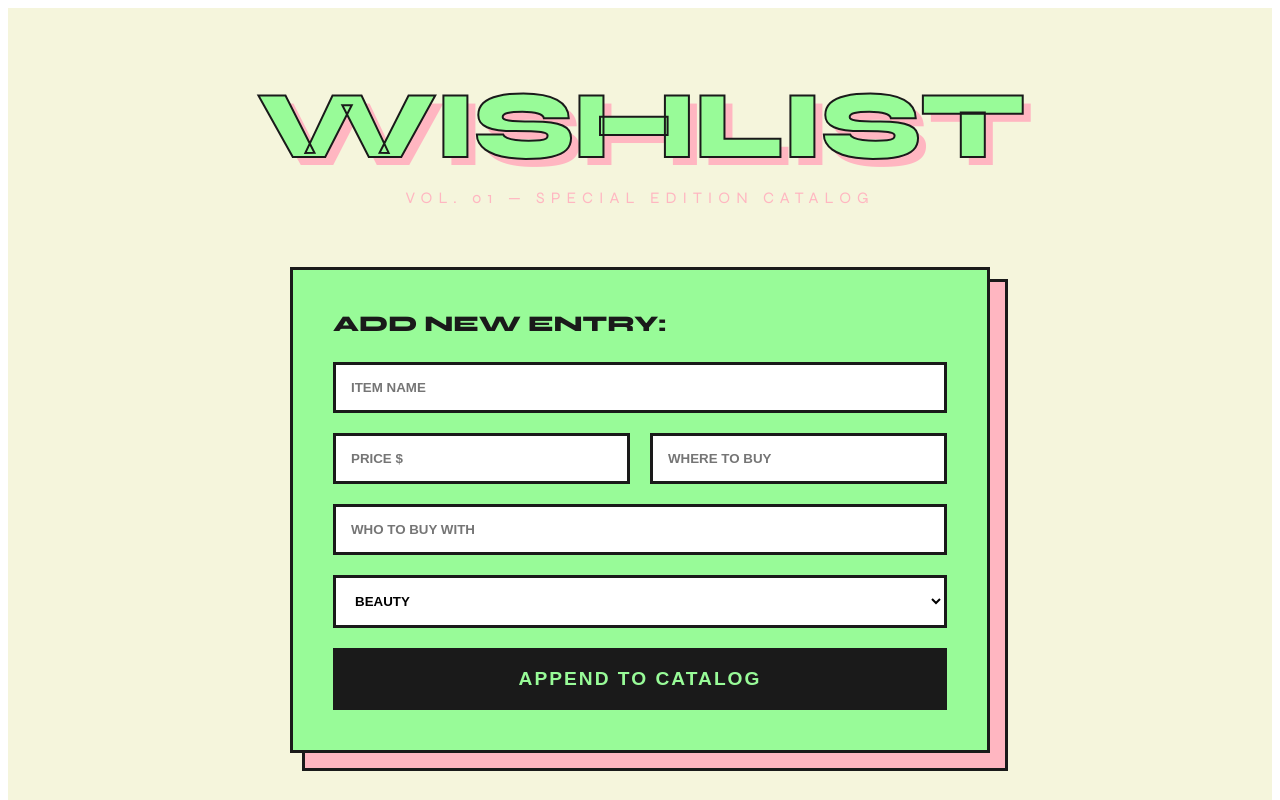
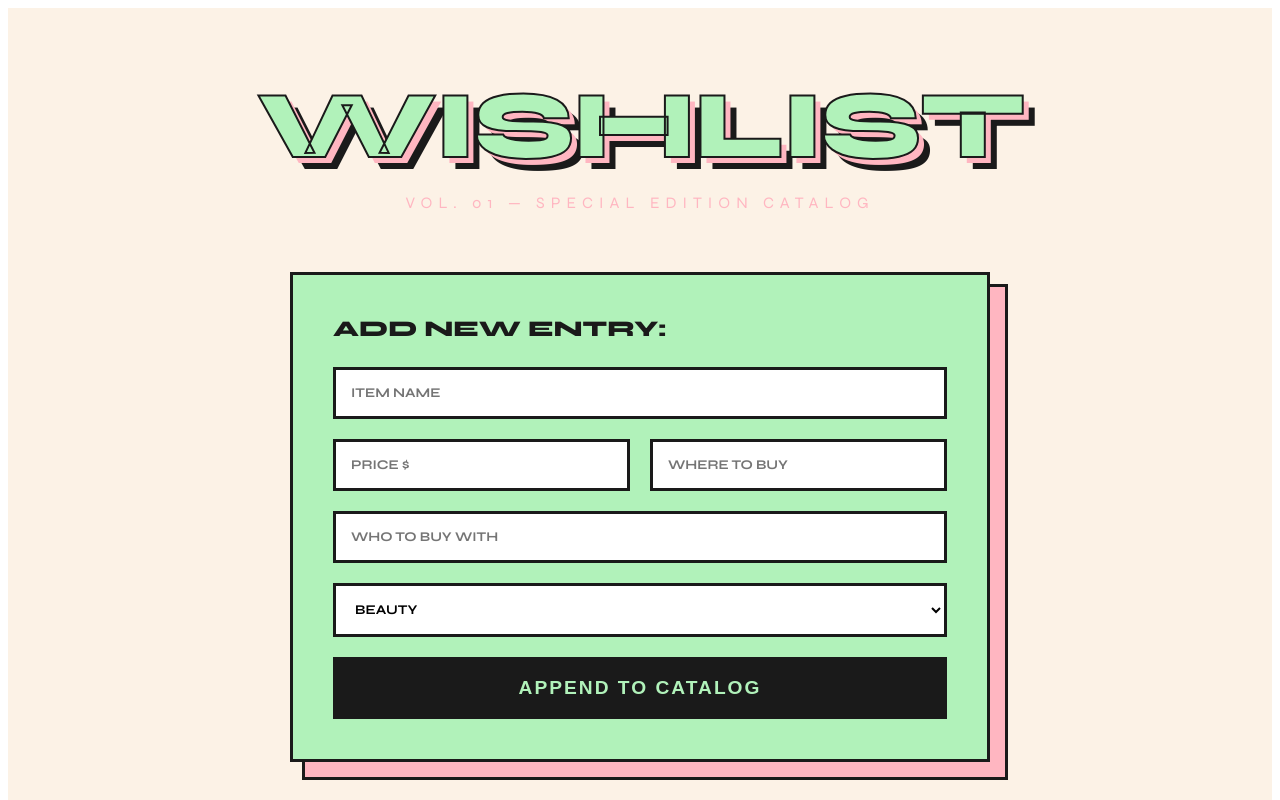
Before and after one commit to lanedoolan1278-hue/wishlist-app, a React (Create React App) app in the folder client/: page / in a window 1280 px wide. Shown: the top 800 px of the page. Built offline with nearby package versions, Linux system fonts and the light colour scheme; no server answers.

Commit message:
Final Aesthetic and Connection Fix

```diff
--- a/client/src/App.js
+++ b/client/src/App.js
@@ -7,6 +7,7 @@ function App() {
     name: '', price: '', link: '', buyer: '', category: 'Beauty'
   });
 
+  // CRITICAL: This path matches the Netlify Function location
   const API_URL = '/.netlify/functions/server/api/items';
 
   useEffect(() => { fetchItems(); }, []);
@@ -14,8 +15,8 @@ function App() {
   const fetchItems = async () => {
     try {
       const res = await axios.get(API_URL);
-      setItems(Array.isArray(res.data) ? res.data : []);
-    } catch (err) { console.error("Database error:", err); }
+      if (Array.isArray(res.data)) setItems(res.data);
+    } catch (err) { console.error("Fetch failed:", err); }
   };
 
   const addItem = async () => {
@@ -24,29 +25,35 @@ function App() {
       await axios.post(API_URL, formData);
       setFormData({ name: '', price: '', link: '', buyer: '', category: 'Beauty' });
       fetchItems();
-    } catch (err) { alert("Save failed. Make sure server.js is in netlify/functions/"); }
+    } catch (err) {
+      alert("Save failed. The 'Brain' isn't responding.");
+    }
   };
 
   return (
-    <div style={{ backgroundColor: '#F5F5DC', minHeight: '100vh', padding: '60px 20px', fontFamily: "'Syne', sans-serif", color: '#1a1a1a' }}>
+    <div style={{ backgroundColor: '#fcf2e6', minHeight: '100vh', padding: '60px 20px', fontFamily: "'Syne', sans-serif", color: '#1a1a1a' }}>
       <style>{`@import url('https://fonts.googleapis.com/css2?family=Syne:wght@400;700;800&display=swap');`}</style>
 
       {/* HEADER SECTION */}
       <div style={{ textAlign: 'center', marginBottom: '60px' }}>
         <h1 style={{
-          fontSize: '6rem', margin: 0, color: '#98FB98', textTransform: 'uppercase',
-          fontWeight: '800', textShadow: '8px 8px 0px #FFB6C1', letterSpacing: '-2px',
-          WebkitTextStroke: '2px #1a1a1a'
+          fontSize: 'clamp(3rem, 10vw, 6rem)', margin: 0, color: '#b1f2ba',
+          textTransform: 'uppercase', fontWeight: '800',
+          textShadow: '6px 6px 0px #ffb6c1, 12px 12px 0px #1a1a1a', // PINK + BLACK DROP SHADOW
+          letterSpacing: '-2px', WebkitTextStroke: '2px #1a1a1a'
         }}>WISHLIST</h1>
-        <p style={{ color: '#FFB6C1', letterSpacing: '6px', fontSize: '1rem', marginTop: '5px', fontWeight: '400', textTransform: 'uppercase' }}>
+        <p style={{ color: '#ffb6c1', letterSpacing: '6px', fontSize: '1rem', marginTop: '10px', fontWeight: '400', textTransform: 'uppercase' }}>
           VOL. 01 — SPECIAL EDITION CATALOG
         </p>
       </div>
 
       {/* MAIN FORM CARD */}
       <div style={{ position: 'relative', maxWidth: '700px', margin: '0 auto' }}>
-        <div style={{ position: 'absolute', top: '12px', left: '12px', width: '100%', height: '100%', backgroundColor: '#FFB6C1', border: '3px solid #1a1a1a' }}></div>
-        <div style={{ position: 'relative', backgroundColor: '#98FB98', border: '3px solid #1a1a1a', padding: '40px' }}>
+        {/* PINK OFFSET SHADOW */}
+        <div style={{ position: 'absolute', top: '12px', left: '12px', width: '100%', height: '100%', backgroundColor: '#ffb6c1', border: '3px solid #1a1a1a' }}></div>
+
+        {/* MINT BOX WITH BLACK OUTLINE */}
+        <div style={{ position: 'relative', backgroundColor: '#b1f2ba', border: '3px solid #1a1a1a', padding: '40px' }}>
           <h2 style={{ margin: '0 0 25px 0', fontSize: '1.4rem', fontWeight: '800', textTransform: 'uppercase' }}>ADD NEW ENTRY:</h2>
 
           <div style={{ display: 'grid', gap: '20px' }}>
@@ -63,7 +70,7 @@ function App() {
             </select>
 
             <button onClick={addItem} style={{
-              backgroundColor: '#1a1a1a', color: '#98FB98', padding: '20px',
+              backgroundColor: '#1a1a1a', color: '#b1f2ba', padding: '20px',
               border: 'none', fontWeight: '800', fontSize: '1.2rem', cursor: 'pointer', letterSpacing: '2px'
             }}>APPEND TO CATALOG</button>
           </div>
@@ -73,13 +80,13 @@ function App() {
       {/* BOTTOM SECTIONS */}
       <div style={{ maxWidth: '1000px', margin: '80px auto', display: 'grid', gridTemplateColumns: '1fr 1fr', gap: '100px' }}>
         <div>
-          <h2 style={{ fontSize: '3rem', fontWeight: '700', borderBottom: '12px solid #FFB6C1', letterSpacing: '4px', marginBottom: '30px' }}>MY CART</h2>
+          <h2 style={{ fontSize: '3rem', fontWeight: '700', borderBottom: '12px solid #ffb6c1', letterSpacing: '4px', marginBottom: '30px' }}>MY CART</h2>
           {items.filter(i => i.category !== 'Shelf').map(item => (
             <div key={item.id} style={itemRowStyle}>— {item.name.toUpperCase()}</div>
           ))}
         </div>
         <div>
-          <h2 style={{ fontSize: '3rem', fontWeight: '700', borderBottom: '12px solid #98FB98', letterSpacing: '4px', marginBottom: '30px' }}>MY SHELF</h2>
+          <h2 style={{ fontSize: '3rem', fontWeight: '700', borderBottom: '12px solid #b1f2ba', letterSpacing: '4px', marginBottom: '30px' }}>MY SHELF</h2>
           {items.filter(i => i.category === 'Shelf').map(item => (
             <div key={item.id} style={itemRowStyle}>— {item.name.toUpperCase()}</div>
           ))}
@@ -89,7 +96,7 @@ function App() {
   );
 }
 
-const inputStyle = { backgroundColor: 'white', border: '3px solid #1a1a1a', padding: '15px', fontWeight: '700', outline: 'none', width: '100%', boxSizing: 'border-box' };
+const inputStyle = { backgroundColor: 'white', border: '3px solid #1a1a1a', padding: '15px', fontWeight: '700', fontFamily: 'Syne', outline: 'none', width: '100%', boxSizing: 'border-box' };
 const itemRowStyle = { fontSize: '1.2rem', padding: '12px 0', borderBottom: '2px solid #1a1a1a', fontWeight: '700', letterSpacing: '1px' };
 
 export default App;
```
Also changed, not shown: 1 other file (tests, documents, lock files or other folders).
